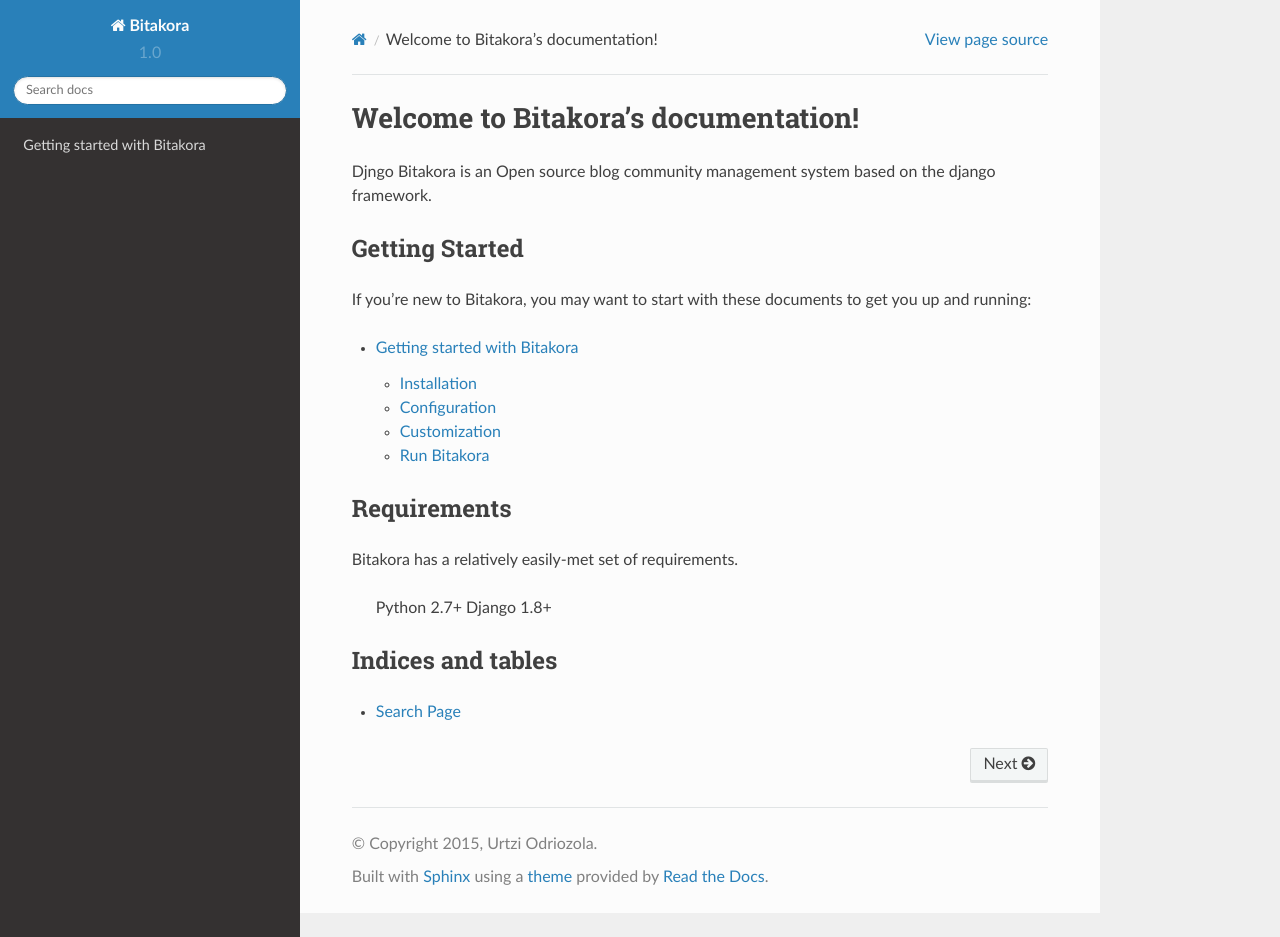
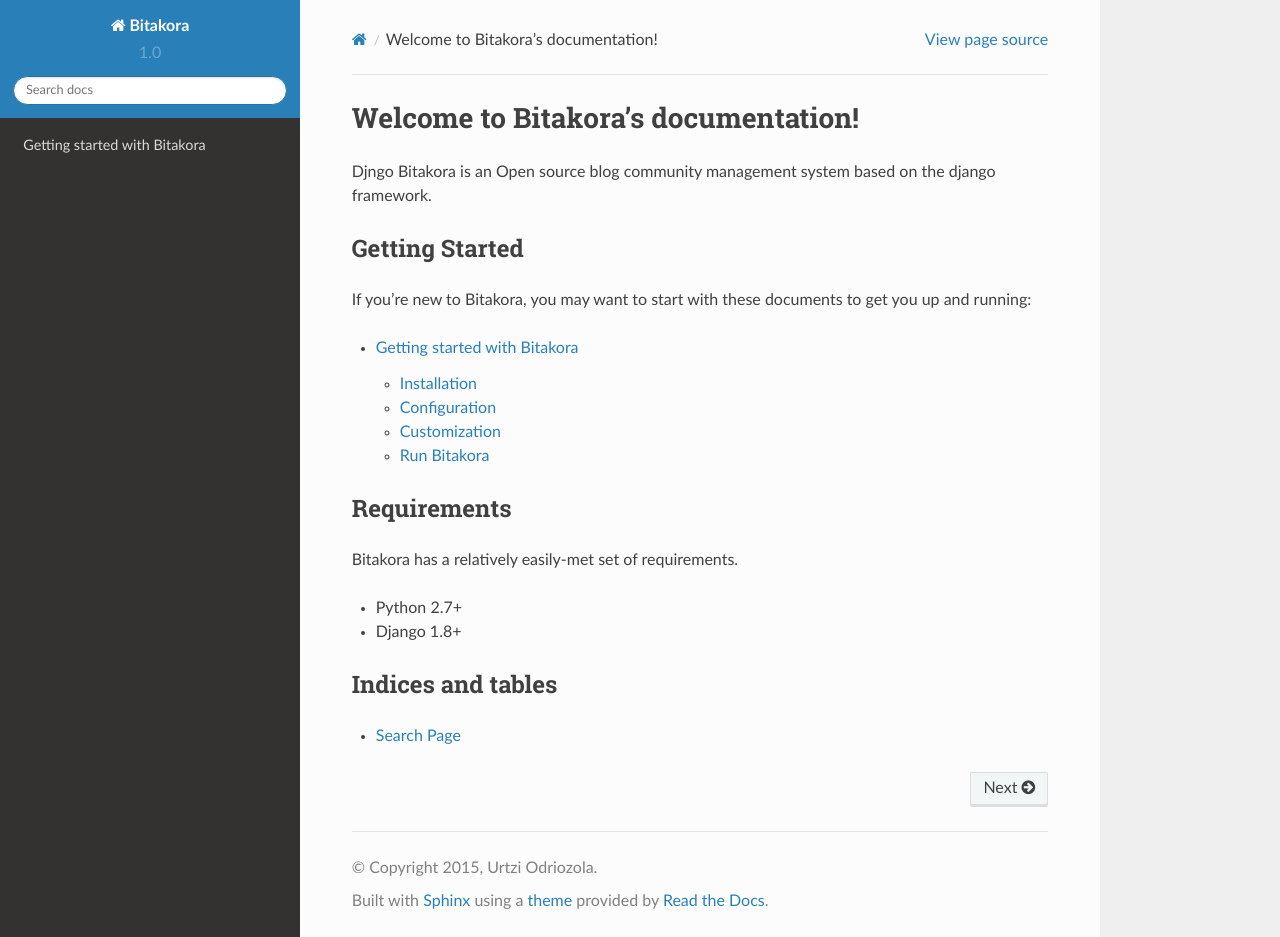
Before and after one commit to codesyntax/bitakora, a Sphinx documentation site: the page built from docs/index.rst, in a window 1280 px wide and 937 px high. Built offline with Sphinx 7.4.7 and the Read the Docs theme 2.0.0, drawn with Linux system fonts in a browser that asks for light colours.

Commit message:
Requirements bugfix

```diff
--- a/docs/index.rst
+++ b/docs/index.rst
@@ -24,8 +24,8 @@
 
 Bitakora has a relatively easily-met set of requirements.
 
-    Python 2.7+
-    Django 1.8+
+* Python 2.7+
+* Django 1.8+
 
 
 Indices and tables
```
